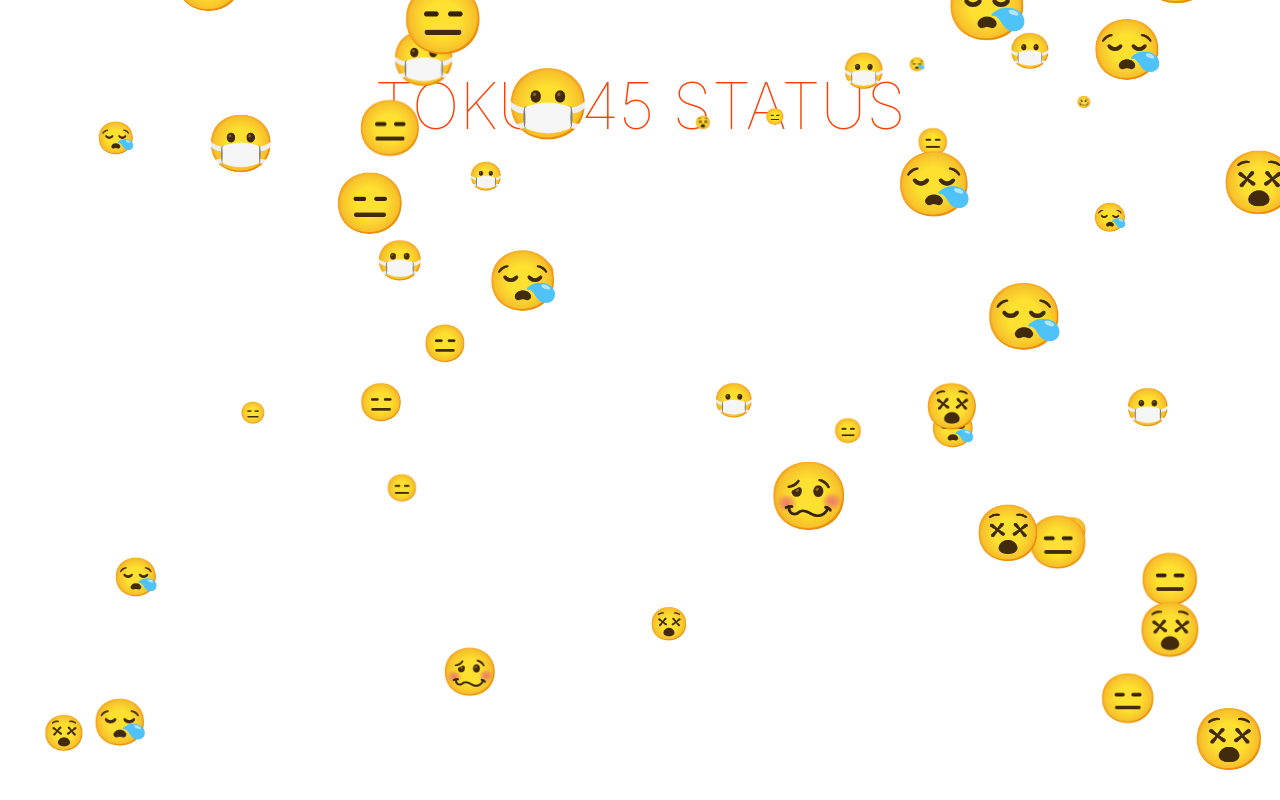
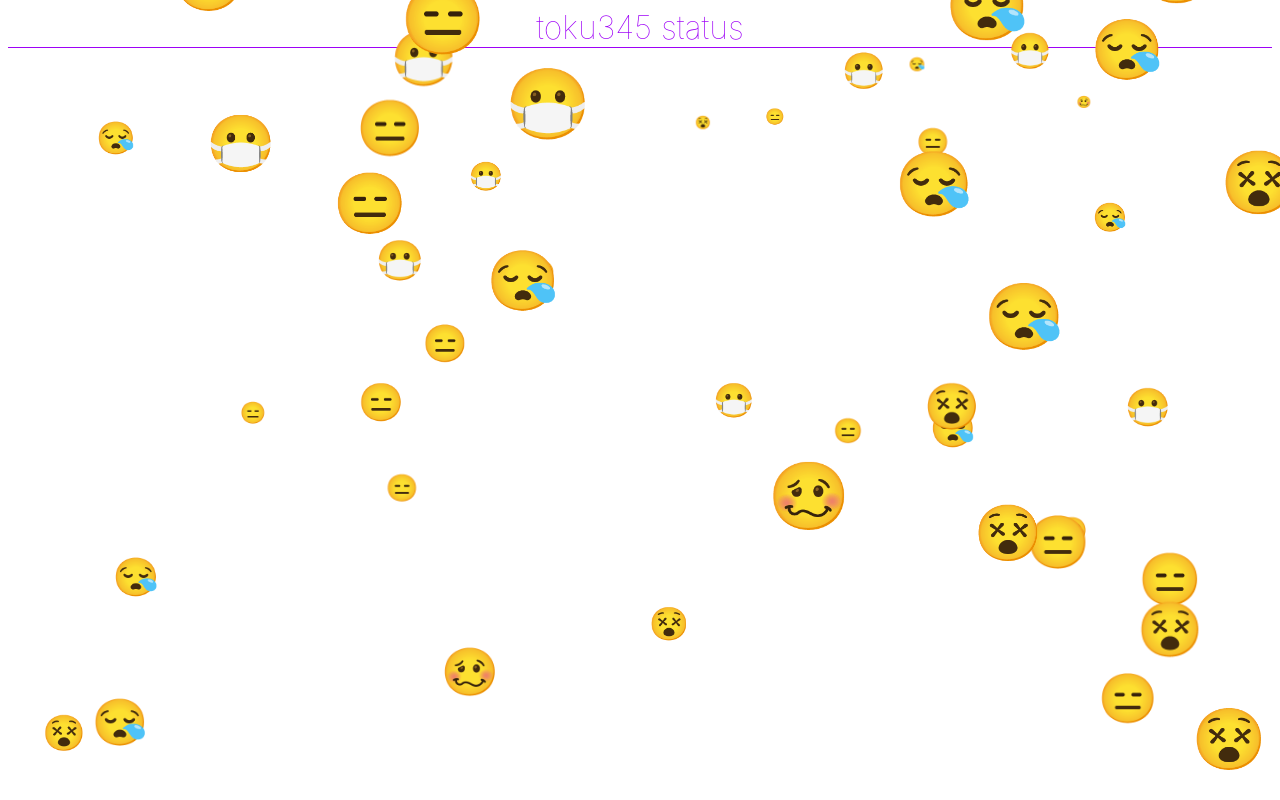
Before and after one commit to toku345/status, a Svelte app in the folder client/: page / in a window 1280 px wide. Shown: the top 800 px of the page. Built offline with nearby package versions, Linux system fonts and the light colour scheme.

Commit message:
Update header

```diff
--- a/client/src/App.svelte
+++ b/client/src/App.svelte
@@ -18,7 +18,7 @@
   }
 </style>
 
+<Header />
 <main>
-  <Header />
   <Confetti />
 </main>
--- a/client/src/Header.svelte
+++ b/client/src/Header.svelte
@@ -4,10 +4,11 @@
 
 <style>
   h1 {
-    color: #ff3e00;
-    text-transform: uppercase;
-    font-size: 4em;
+    color: #9e01f7;
     font-weight: 100;
+    text-align: center;
+    margin: 0;
+    border-bottom: solid 1px;
   }
 </style>
 
```
